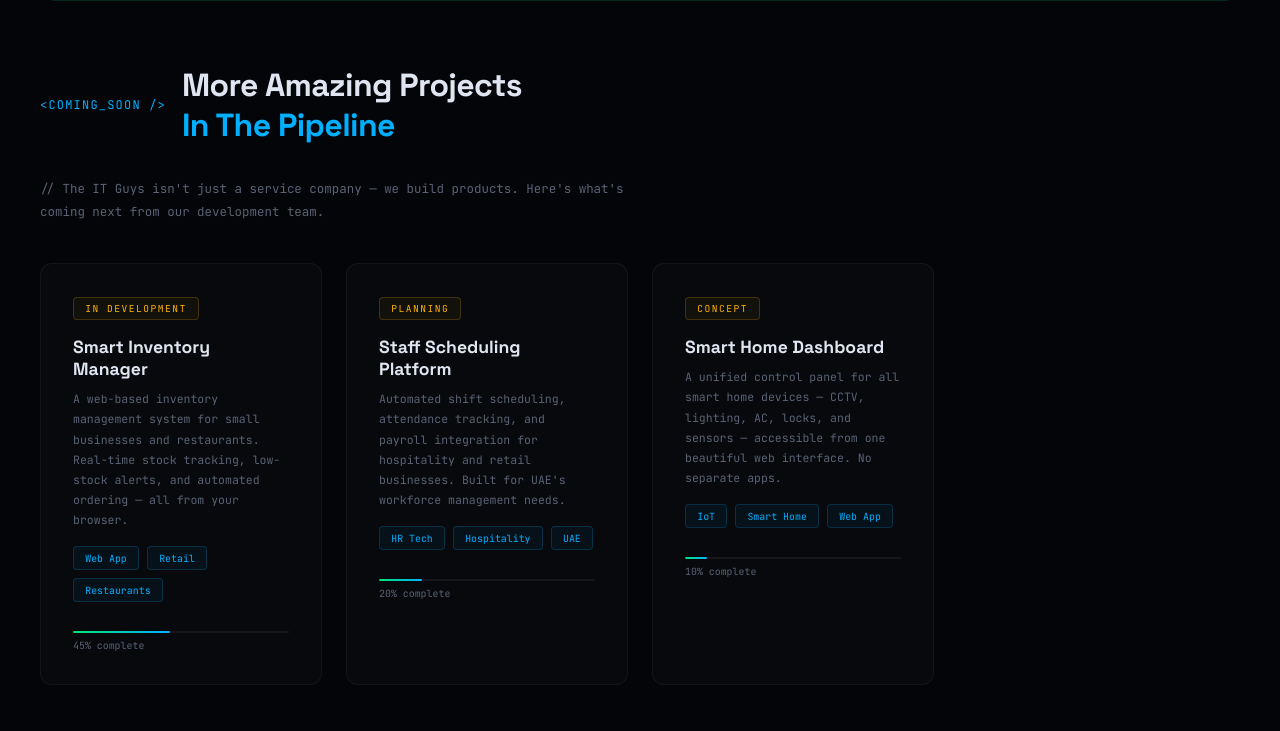
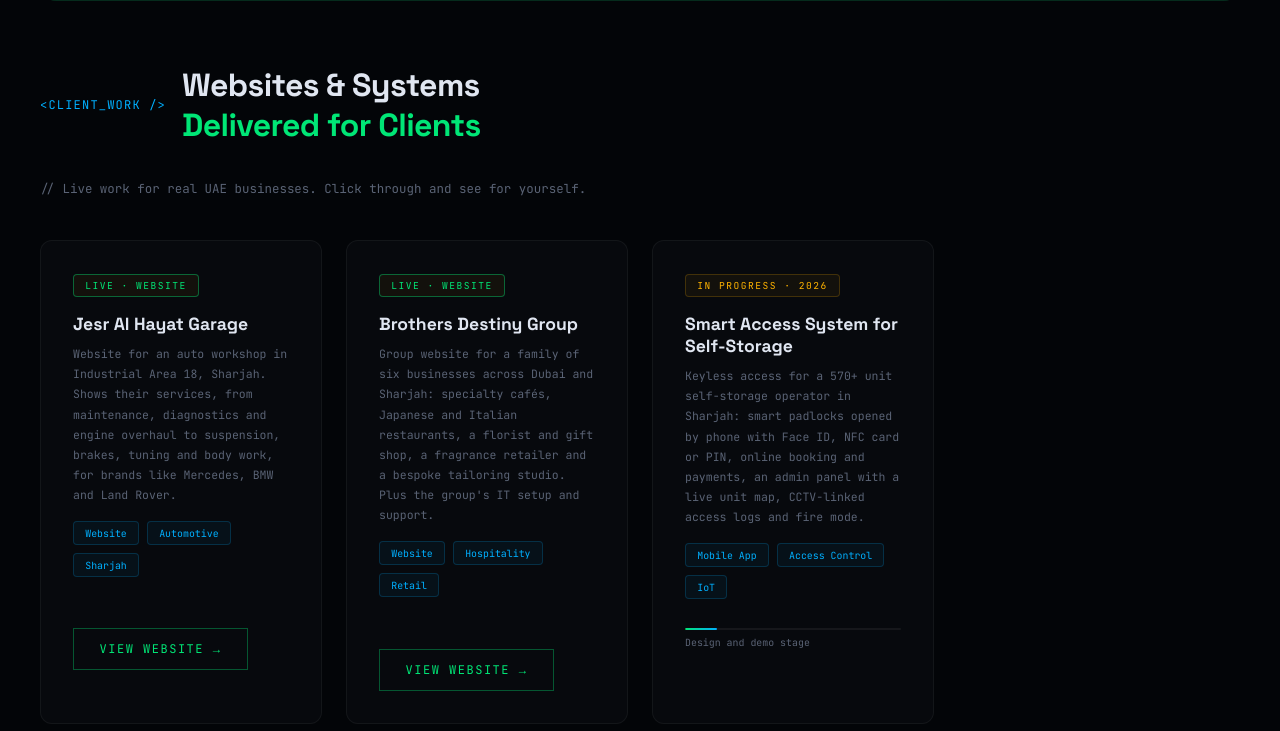
Before and after one commit to iamrenjithrajeev/theitguys-website, a plain HTML site: page index.html in a window 1280 px wide. Shown: the part 8469-9200 px from the top of the page. Drawn offline with nearby package versions, Linux system fonts and the light colour scheme.

Commit message:
New WhatsApp number and client work section (#3)
- Phone and WhatsApp updated to +971 56 643 3568
- Client work: Jesr Al Hayat Garage, Brothers Destiny Group, self-storage smart access system (in progress)
- Footer year 2026


Claude-Session: https://claude.ai/code/session_01EL7nFQYfFeNpp1LrwUoRdJ

Co-authored-by: Claude Opus 5.5 <noreply@anthropic.com>

```diff
--- a/index.html
+++ b/index.html
@@ -601,7 +601,7 @@ footer{position:relative;z-index:10;padding:2.5rem;border-top:1px solid rgba(255
       <div class="rvl">
         <p style="font-size:clamp(15px,1.8vw,20px);color:var(--text);line-height:1.7;max-width:420px">Got an IT challenge or hardware requirement?</p>
         <p class="c-desc" style="margin-top:1rem">Ready to deploy solutions for your business or home. Book your free consultation and get a detailed written report — no obligation.</p>
-        <div class="c-item"><span class="c-arr">></span><div><div class="c-lbl">Phone / WhatsApp</div><div class="c-val">+971 507359011</div></div></div>
+        <div class="c-item"><span class="c-arr">></span><div><div class="c-lbl">Phone / WhatsApp</div><div class="c-val">+971 56 643 3568</div></div></div>
         <div class="c-item"><span class="c-arr">></span><div><div class="c-lbl">Email</div><div class="c-val">iamrenjithrajeev@gmail.com</div></div></div>
         <div class="c-item"><span class="c-arr">></span><div><div class="c-lbl">Coverage</div><div class="c-val">Dubai · Abu Dhabi · Sharjah · All UAE 🇦🇪</div></div></div>
         <div class="c-item"><span class="c-arr">></span><div><div class="c-lbl">Hours</div><div class="c-val">Mon–Sat 8AM–8PM · Emergency 24/7</div></div></div>
@@ -707,6 +707,57 @@ footer{position:relative;z-index:10;padding:2.5rem;border-top:1px solid rgba(255
     </div>
 
     <!-- COMING SOON PROJECTS -->
+    <!-- CLIENT WORK -->
+    <div class="rv" style="margin-top:4rem">
+      <div style="display:flex;align-items:center;gap:1rem;margin-bottom:2rem;flex-wrap:wrap">
+        <span class="stag">&lt;client_work /&gt;</span>
+        <h3 style="font-family:'Space Grotesk',sans-serif;font-weight:700;font-size:clamp(20px,2.5vw,32px);color:var(--text);letter-spacing:-.02em">Websites &amp; Systems<br><span style="color:var(--green)">Delivered for Clients</span></h3>
+      </div>
+      <p style="font-family:'JetBrains Mono',monospace;font-size:.78rem;color:var(--dim);line-height:1.85;max-width:600px;margin-bottom:2.5rem">// Live work for real UAE businesses. Click through and see for yourself.</p>
+      <div class="ms-coming">
+
+        <div class="ms-coming-card rv d1">
+          <div class="ms-coming-badge" style="color:var(--green);border-color:rgba(0,230,118,.4)">LIVE · WEBSITE</div>
+          <div class="ms-coming-title">Jesr Al Hayat Garage</div>
+          <p class="ms-coming-desc">Website for an auto workshop in Industrial Area 18, Sharjah. Shows their services, from maintenance, diagnostics and engine overhaul to suspension, brakes, tuning and body work, for brands like Mercedes, BMW and Land Rover.</p>
+          <div class="ms-tags" style="margin-top:1rem">
+            <span class="ms-tag">Website</span>
+            <span class="ms-tag">Automotive</span>
+            <span class="ms-tag">Sharjah</span>
+          </div>
+          <a href="https://jesralhayatgarageuae.netlify.app" target="_blank" rel="noopener" class="ms-btn-s" style="display:inline-block;margin-top:1.4rem">VIEW WEBSITE →</a>
+        </div>
+
+        <div class="ms-coming-card rv d2">
+          <div class="ms-coming-badge" style="color:var(--green);border-color:rgba(0,230,118,.4)">LIVE · WEBSITE</div>
+          <div class="ms-coming-title">Brothers Destiny Group</div>
+          <p class="ms-coming-desc">Group website for a family of six businesses across Dubai and Sharjah: specialty cafés, Japanese and Italian restaurants, a florist and gift shop, a fragrance retailer and a bespoke tailoring studio. Plus the group's IT setup and support.</p>
+          <div class="ms-tags" style="margin-top:1rem">
+            <span class="ms-tag">Website</span>
+            <span class="ms-tag">Hospitality</span>
+            <span class="ms-tag">Retail</span>
+          </div>
+          <a href="https://bejewelled-kringle-1df018.netlify.app" target="_blank" rel="noopener" class="ms-btn-s" style="display:inline-block;margin-top:1.4rem">VIEW WEBSITE →</a>
+        </div>
+
+        <div class="ms-coming-card rv d3">
+          <div class="ms-coming-badge">IN PROGRESS · 2026</div>
+          <div class="ms-coming-title">Smart Access System for Self-Storage</div>
+          <p class="ms-coming-desc">Keyless access for a 570+ unit self-storage operator in Sharjah: smart padlocks opened by phone with Face ID, NFC card or PIN, online booking and payments, an admin panel with a live unit map, CCTV-linked access logs and fire mode.</p>
+          <div class="ms-tags" style="margin-top:1rem">
+            <span class="ms-tag">Mobile App</span>
+            <span class="ms-tag">Access Control</span>
+            <span class="ms-tag">IoT</span>
+          </div>
+          <div class="ms-progress" style="margin-top:1.2rem">
+            <div class="ms-progress-bar" style="--w:15%" data-progress="15"></div>
+          </div>
+          <div style="font-family:'JetBrains Mono',monospace;font-size:.62rem;color:var(--dim);margin-top:.4rem">Design and demo stage</div>
+        </div>
+
+      </div>
+    </div>
+
     <div class="rv" style="margin-top:4rem">
       <div style="display:flex;align-items:center;gap:1rem;margin-bottom:2rem;flex-wrap:wrap">
         <span class="stag">&lt;coming_soon /&gt;</span>
@@ -778,13 +829,13 @@ footer{position:relative;z-index:10;padding:2.5rem;border-top:1px solid rgba(255
 
 <footer>
   <div class="ft-in">
-    <div class="ft-logo">the<span class="g">IT</span>guys <span style="font-size:.65rem;color:var(--dim);font-family:'JetBrains Mono',monospace">© 2025</span></div>
+    <div class="ft-logo">the<span class="g">IT</span>guys <span style="font-size:.65rem;color:var(--dim);font-family:'JetBrains Mono',monospace">© 2026</span></div>
     <p class="ft-copy">All systems operational · theitguys.online · UAE 🇦🇪</p>
     <div class="ft-status"><span class="dot-pulse"></span>ONLINE</div>
   </div>
 </footer>
 
-<a href="https://wa.me/971507359011" class="wa" target="_blank">💬</a>
+<a href="https://wa.me/971566433568" class="wa" target="_blank">💬</a>
 
 <script src="https://cdnjs.cloudflare.com/ajax/libs/three.js/r128/three.min.js"></script>
 <script>
```
